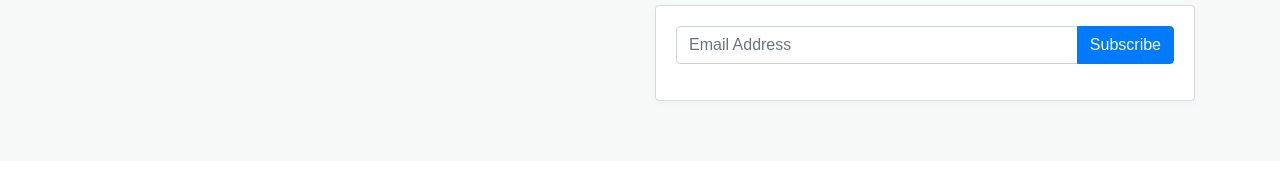
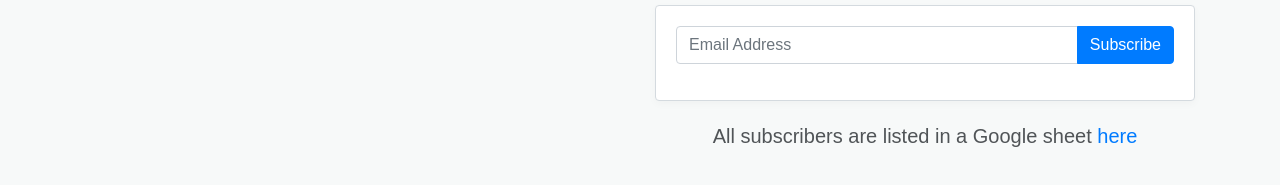
Before and after one commit to gillkyle/contemporarium, a Gatsby site: page / in a window 1280 px wide. Shown: the part 629-814 px from the top of the page. Built offline with nearby package versions, Linux system fonts and the light colour scheme; Gatsby itself is replaced by a stand-in of ours.

Commit message:
added note for email subscriber list

```diff
--- a/src/components/page-blocks/home/index.js
+++ b/src/components/page-blocks/home/index.js
@@ -73,6 +73,18 @@ class Home extends React.Component {
                   </h4>
                 </div>
               </div>
+              <div
+                className="col-12 text-center menu-footer"
+                style={{ margin: "20 0" }}
+              >
+                All subscribers are listed in a Google sheet{" "}
+                <a
+                  target="_blank"
+                  href="https://docs.google.com/spreadsheets/d/1a3uMDGIvdYdKhFb-sHVevGrHa8KMzkZFpz4-hd3AeBA/edit?usp=sharing"
+                >
+                  here
+                </a>
+              </div>
             </div>
           </div>
         </div>
--- a/src/scripts/form-submission-handler-email-list.js
+++ b/src/scripts/form-submission-handler-email-list.js
@@ -108,7 +108,7 @@ function handleFormSubmit(event) {
 // }
 
 const loaded = () => {
-  console.log("contact form submission handler loaded successfully");
+  console.log("email list form submission handler loaded successfully");
   // bind to the submit event of our form
   var form = document.getElementById("gform");
   form.addEventListener("submit", handleFormSubmit, false);
```
